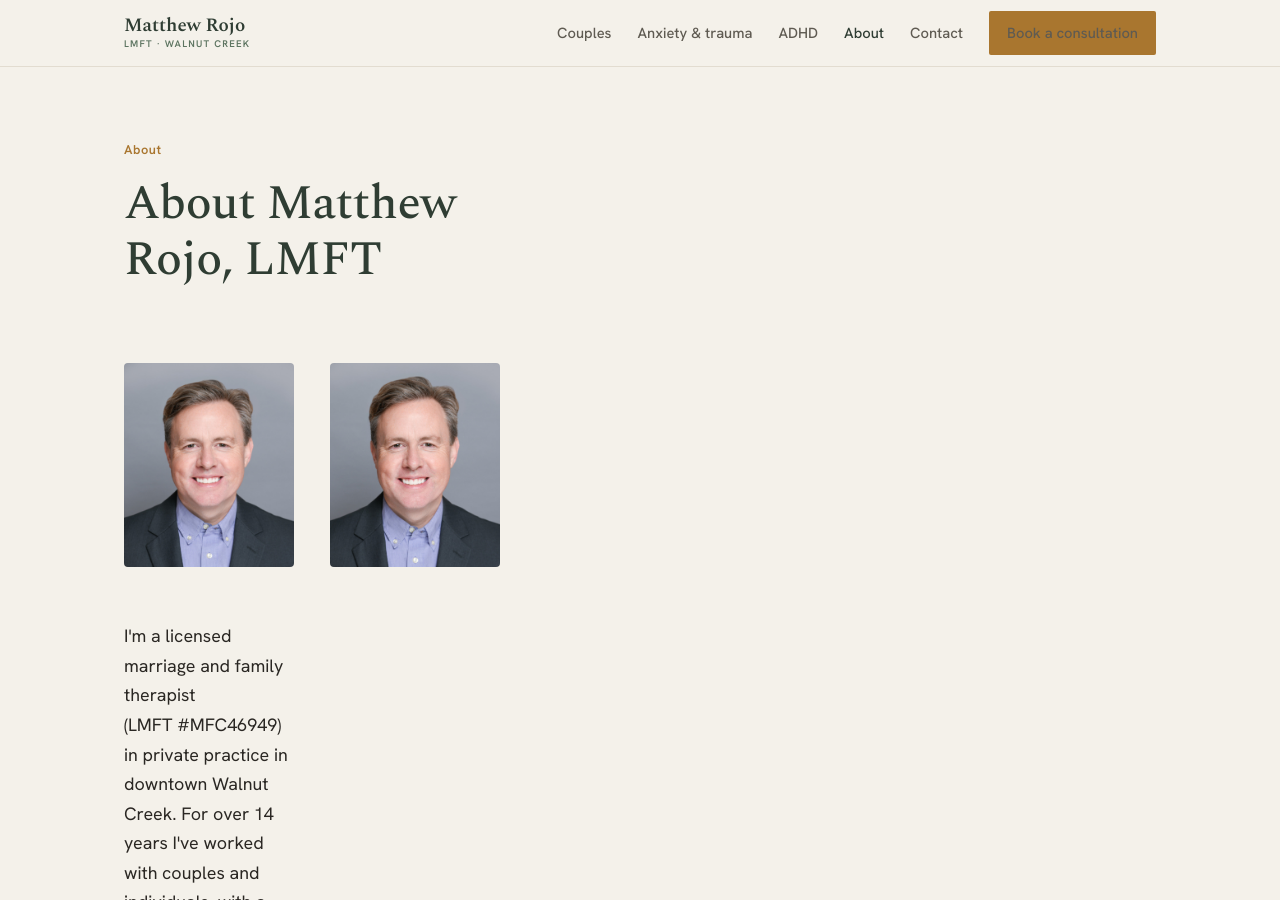
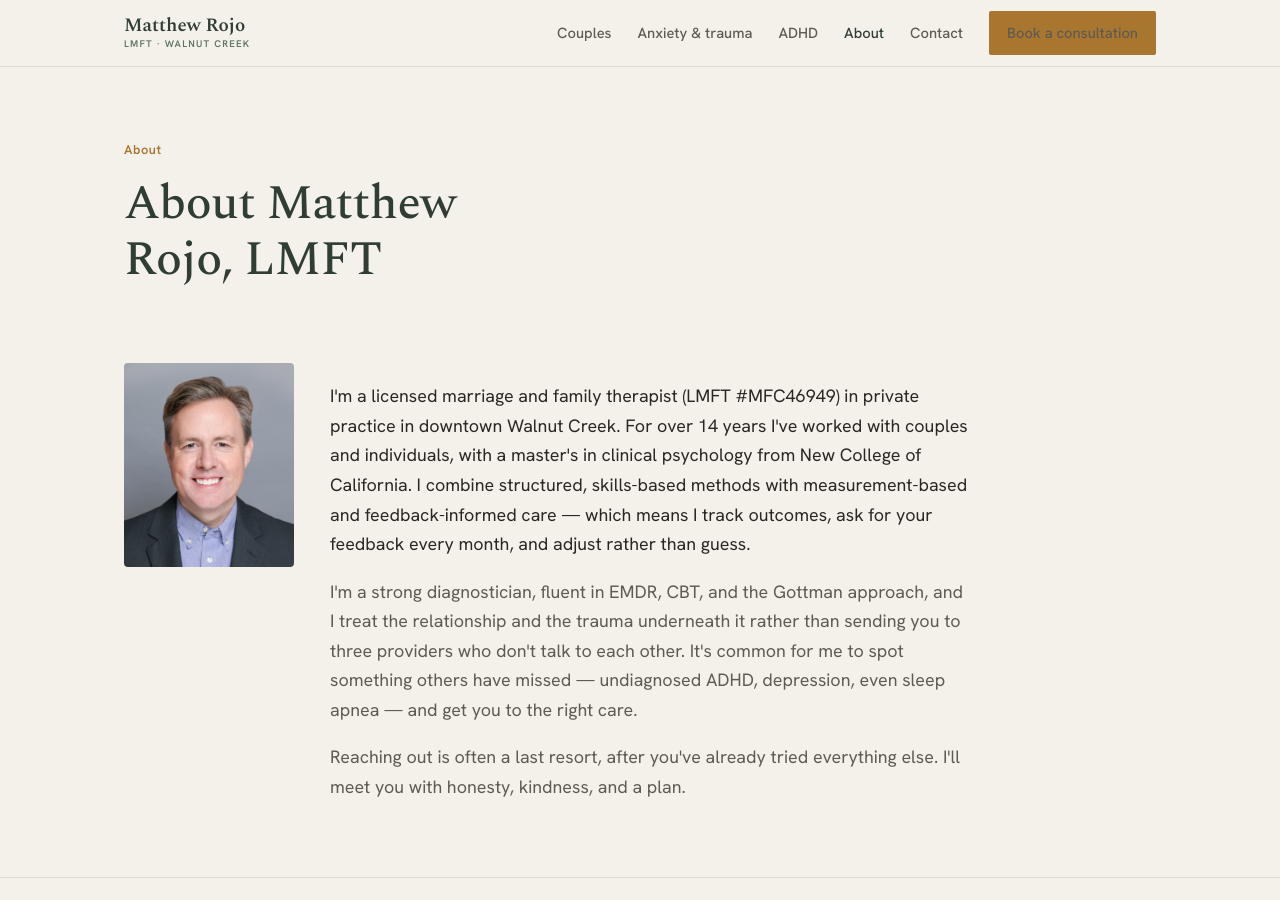
Before and after one commit to walnutcreektherapist/walnutcreektherapist.github.io, a Jekyll site: the page built from about.html, in a window 1280 px wide and 900 px high. Built offline with Jekyll 4.4.1, drawn with Linux system fonts in a browser that asks for light colours.

Commit message:
Refactor image tag in about.html
Removed redundant image tag for consistency.

```diff
--- a/about.html
+++ b/about.html
@@ -14,7 +14,6 @@ permalink: /about/
 <section class="band" style="border-top:none;padding-top:0;">
   <div class="wrap">
     <div class="about-grid">
-           <img class="portrait" src="/assets/img/matthew-rojo.jpg" alt="Matthew Rojo, LMFT">
       <img class="portrait" src="/assets/img/matthew-rojo.jpg" alt="Matthew Rojo, LMFT" style="object-fit:cover;">
       <div>
         <p class="lead-para">I'm a licensed marriage and family therapist (LMFT&nbsp;#{{ site.license }}) in private practice in downtown Walnut Creek. For over 14 years I've worked with couples and individuals, with a master's in clinical psychology from New College of California. I combine structured, skills-based methods with measurement-based and feedback-informed care — which means I track outcomes, ask for your feedback every month, and adjust rather than guess.</p>
```
